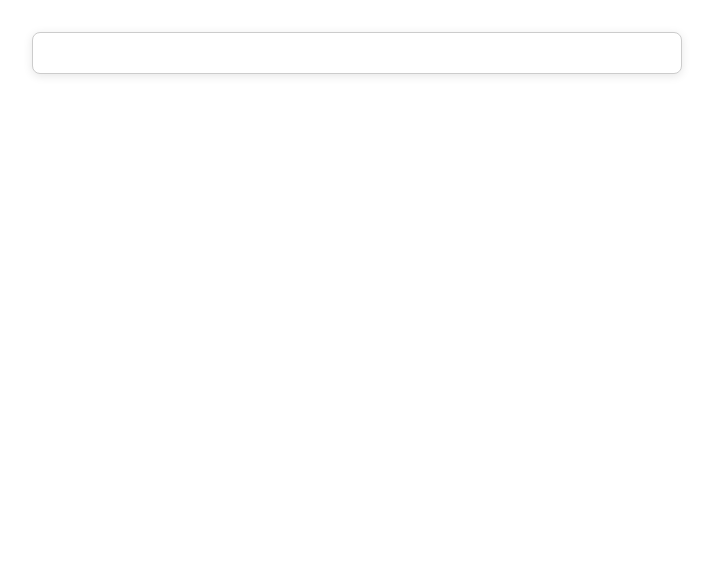
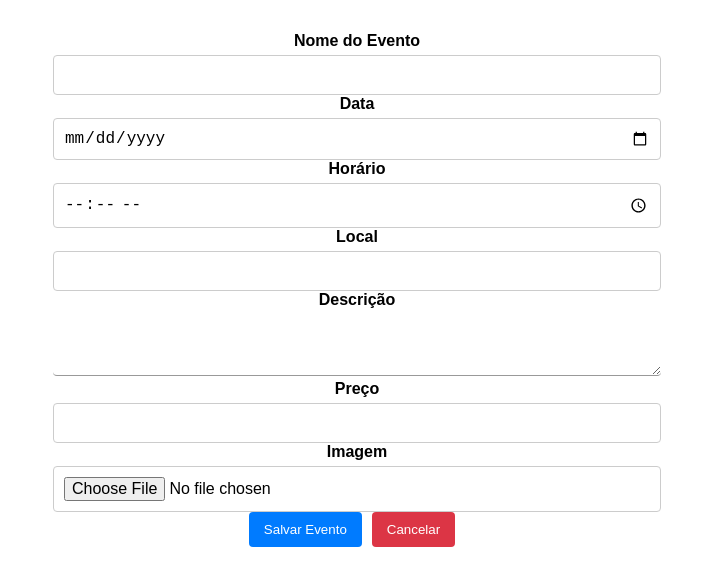
Before and after one commit to EventPlanFatec/EventPlanFront, a React (Vite) app: page /criar-evento in a window 1280 px wide. Shown: the top 586 px of the page, without its empty margins (283-996 px from the left). Built offline with nearby package versions, Linux system fonts and the light colour scheme.

Commit message:
Implementar Cancelamento da Criação do Evento

```diff
--- a/src/components/CriarEvento/CriarEvento.jsx
+++ b/src/components/CriarEvento/CriarEvento.jsx
@@ -1,5 +1,7 @@
 import React, { useState, useEffect } from 'react';
-import '../../components/CriarEvento/CriarEvento.module.css';
+import './CriarEvento.module.css'; // Importar estilos se necessário
+import { useNavigate } from 'react-router-dom';
+
 
 const CriarEvento = ({ onSave }) => {
     const [formData, setFormData] = useState({
@@ -11,6 +13,8 @@ const CriarEvento = ({ onSave }) => {
       preco: '',
       imagem: null,
     });
+
+    const navigate = useNavigate(); // Hook para navegar entre páginas
 
     useEffect(() => {
       const savedData = JSON.parse(localStorage.getItem('eventoFormData'));
@@ -45,9 +49,94 @@ const CriarEvento = ({ onSave }) => {
       localStorage.removeItem('eventoFormData');
     };
 
+    // Função para cancelar e limpar o formulário
+    const handleCancel = () => {
+      setFormData({
+        nomeEvento: '',
+        data: '',
+        horario: '',
+        local: '',
+        descricao: '',
+        preco: '',
+        imagem: null,
+      });
+      localStorage.removeItem('eventoFormData'); // Limpar dados do localStorage
+      navigate('/eventos'); // Redirecionar para a página de eventos
+    };
+
     return (
       <form onSubmit={handleSubmit}>
-      {/* Restante do formulário aqui */}
+        <div>
+          <label>Nome do Evento</label>
+          <input
+            type="text"
+            name="nomeEvento"
+            value={formData.nomeEvento}
+            onChange={handleChange}
+            required
+          />
+        </div>
+        <div>
+          <label>Data</label>
+          <input
+            type="date"
+            name="data"
+            value={formData.data}
+            onChange={handleChange}
+            required
+          />
+        </div>
+        <div>
+          <label>Horário</label>
+          <input
+            type="time"
+            name="horario"
+            value={formData.horario}
+            onChange={handleChange}
+            required
+          />
+        </div>
+        <div>
+          <label>Local</label>
+          <input
+            type="text"
+            name="local"
+            value={formData.local}
+            onChange={handleChange}
+            required
+          />
+        </div>
+        <div>
+          <label>Descrição</label>
+          <textarea
+            name="descricao"
+            value={formData.descricao}
+            onChange={handleChange}
+            required
+          />
+        </div>
+        <div>
+          <label>Preço</label>
+          <input
+            type="number"
+            name="preco"
+            value={formData.preco}
+            onChange={handleChange}
+            required
+          />
+        </div>
+        <div>
+          <label>Imagem</label>
+          <input
+            type="file"
+            name="imagem"
+            accept="image/jpeg,image/png"
+            onChange={handleFileChange}
+            required
+          />
+        </div>
+        <button type="submit">Salvar Evento</button>
+        <button type="button" onClick={handleCancel}>Cancelar</button> {/* Botão de Cancelar */}
       </form>
     );
   };
--- a/src/components/CriarEvento/CriarEvento.module.css
+++ b/src/components/CriarEvento/CriarEvento.module.css
@@ -1,68 +1,54 @@
-/* Estilo geral do formulário */
-form {
-    display: flex;
-    flex-direction: column;
-    max-width: 600px;
-    margin: 20px auto;
-    padding: 20px;
-    border: 1px solid #ccc;
-    border-radius: 8px;
-    box-shadow: 0 2px 10px rgba(0, 0, 0, 0.1);
-    background-color: #ffffff;
+.formContainer {
+    max-width: 600px; /* Limita a largura do formulário */
+    margin: 0 auto; /* Centraliza o formulário na página */
+    padding: 20px; /* Adiciona espaço interno */
+    border: 1px solid #ccc; /* Borda leve ao redor do formulário */
+    border-radius: 5px; /* Bordas arredondadas */
+    background-color: #f9f9f9; /* Fundo claro */
+    box-shadow: 0 2px 10px rgba(0, 0, 0, 0.1); /* Sombra sutil */
   }
 
-/* Títulos dos campos do formulário */
-label {
-    margin-bottom: 8px;
-    font-weight: bold;
-    color: #333;
+  .formGroup {
+    margin-bottom: 15px; /* Espaçamento entre os grupos de formulário */
   }
 
-/* Estilo para os campos de entrada */
+  label {
+    display: block; /* Torna o label um bloco para melhor layout */
+    font-weight: bold; /* Destaca os labels */
+    margin-bottom: 5px; /* Espaçamento abaixo do label */
+  }
+
   input[type="text"],
   input[type="date"],
   input[type="time"],
   input[type="number"],
-textarea {
-    padding: 10px;
-    margin-bottom: 20px;
-    border: 1px solid #ccc;
-    border-radius: 4px;
-    font-size: 16px;
+  textarea,
+  input[type="file"] {
+    width: 100%; /* Faz os inputs ocuparem toda a largura disponível */
+    padding: 10px; /* Espaçamento interno nos inputs */
+    border: 1px solid #ccc; /* Borda leve para os inputs */
+    border-radius: 4px; /* Bordas arredondadas nos inputs */
+    font-size: 16px; /* Tamanho da fonte nos inputs */
   }
 
-/* Estilo para o campo de seleção de arquivo */
-input[type="file"] {
-    margin-bottom: 20px;
+  button {
+    background-color: #007bff; /* Cor de fundo do botão */
+    color: white; /* Cor do texto do botão */
+    padding: 10px 15px; /* Espaçamento interno do botão */
+    border: none; /* Remove bordas padrão do botão */
+    border-radius: 4px; /* Bordas arredondadas no botão */
+    cursor: pointer; /* Muda o cursor para indicar que é clicável */
+    margin-right: 10px; /* Espaçamento entre os botões */
   }
 
-/* Estilo do botão de envio */
-button {
-    padding: 10px 15px;
-    border: none;
-    border-radius: 4px;
-    background-color: #007bff;
-    color: #ffffff;
-    font-size: 16px;
-    cursor: pointer;
-    transition: background-color 0.3s;
+  button:hover {
+    background-color: #0056b3; /* Cor do botão ao passar o mouse */
   }
 
-/* Estilo do botão ao passar o mouse */
-button:hover {
-    background-color: #0056b3;
+  button[type="button"] {
+    background-color: #dc3545; /* Cor de fundo para o botão cancelar */
   }
 
-/* Estilo para mensagens de erro (opcional) */
-.error {
-    color: red;
-    font-size: 14px;
-    margin-top: -15px;
-    margin-bottom: 15px;
+  button[type="button"]:hover {
+    background-color: #c82333; /* Cor do botão cancelar ao passar o mouse */
   }
-
-/* Estilo para a descrição do evento */
-textarea {
-    resize: vertical;
-    height: 100px;
-}
```
Lines whose indentation alone changed are shown as unchanged.
